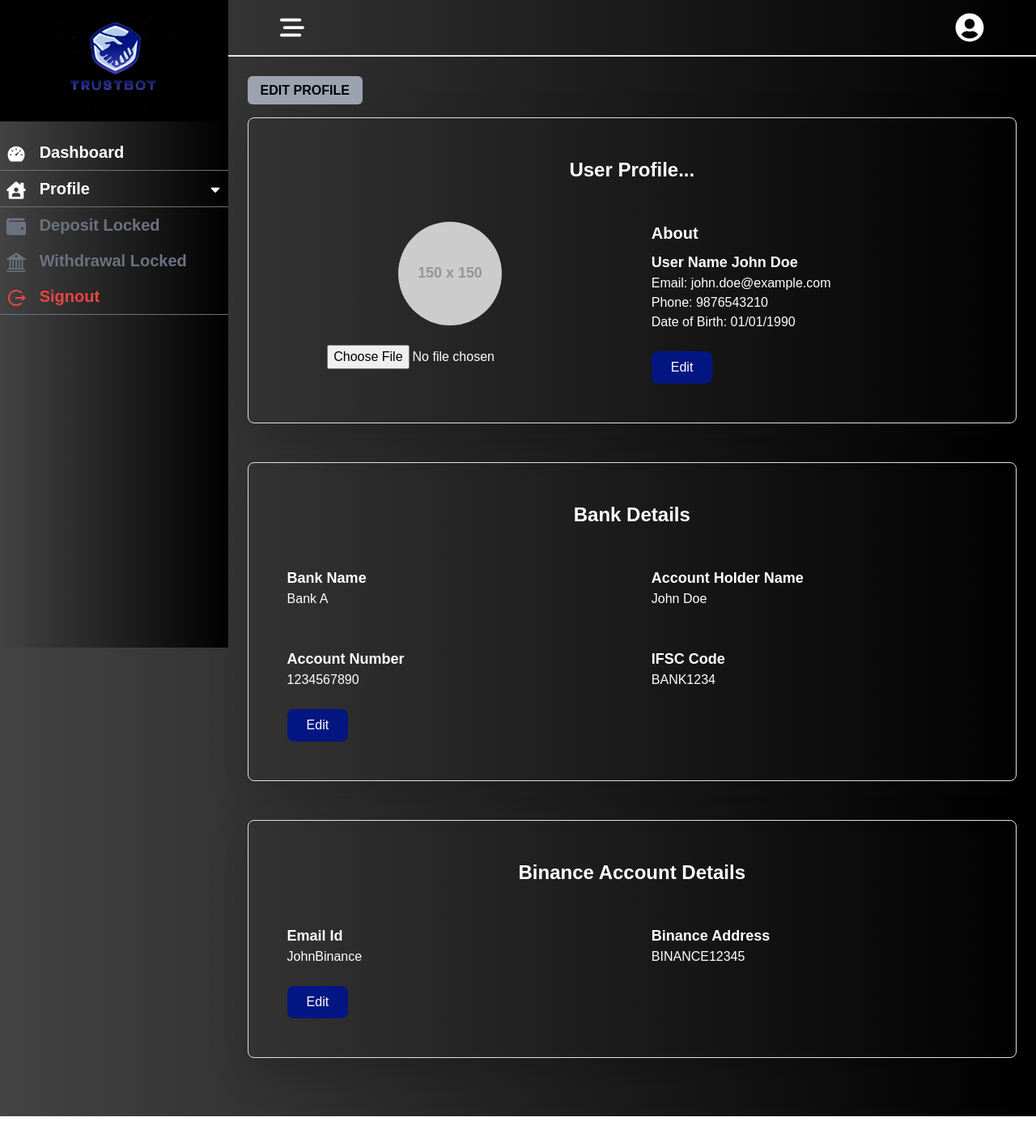
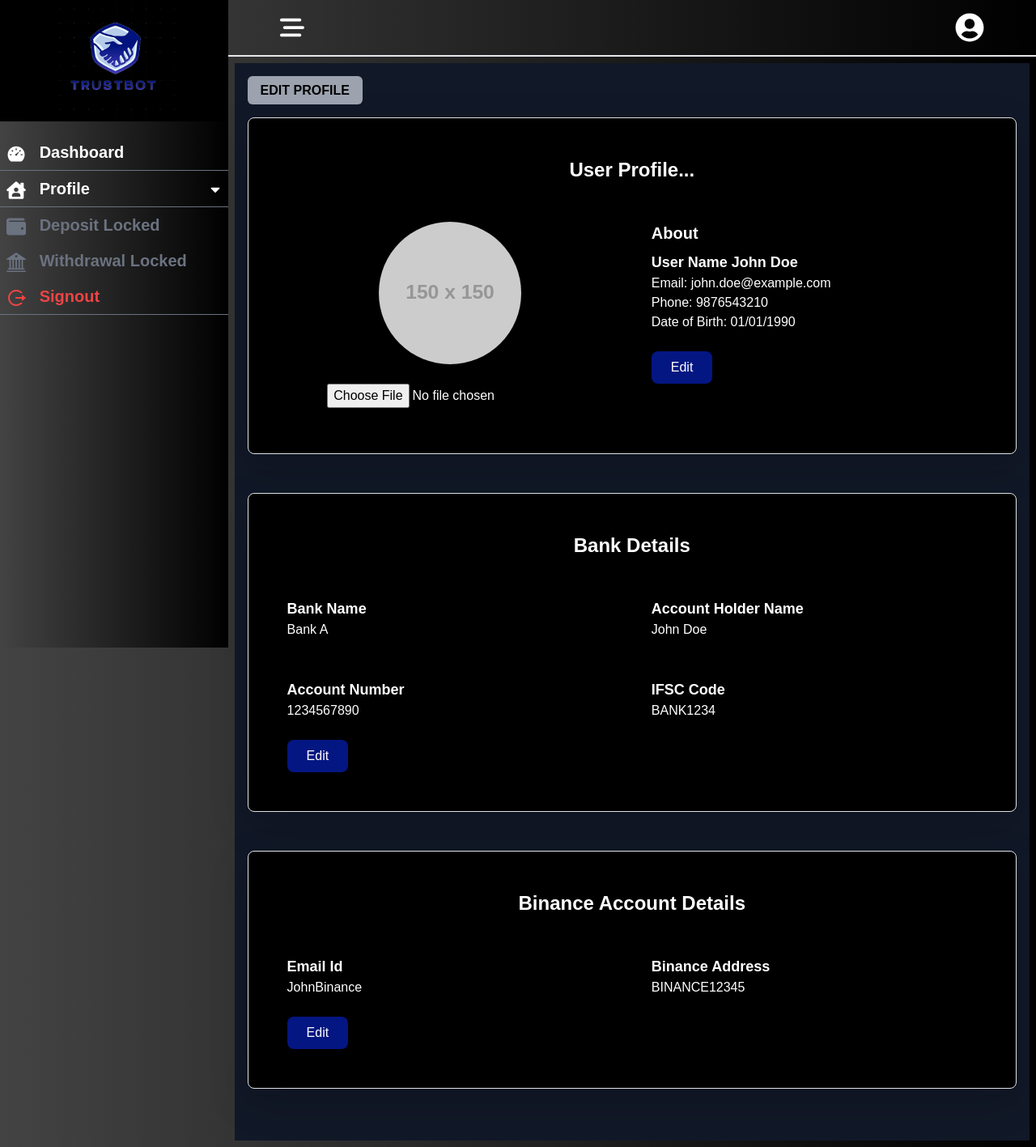
Before and after one commit to shashank8112357010/vishnu-investment, a React (Vite) app: page /dashboard/editprofile in a window 1280 px wide. Shown: the whole page at 81% size. Before the commit the page ends 1379 px from the top, so only its background shows below. Built offline with nearby package versions, Linux system fonts and the light colour scheme; no server answers; sample sign-in values are in the browser's storage.

Commit message:
change client Ui

```diff
--- a/src/components/dashboardComponents/ChangePassword.jsx
+++ b/src/components/dashboardComponents/ChangePassword.jsx
@@ -40,7 +40,7 @@ const ChangePassword = () => {
   };
 
   return (
-    <div className='p-3'>
+    <div className='p-3 bg-gray-900'>
       <h1 className="px-3 py-2 mb-3 bg-gray-400 inline-block rounded-md  text-black font-bold uppercase">
           Change Password
         </h1>
--- a/src/components/dashboardComponents/DepositHistory.jsx
+++ b/src/components/dashboardComponents/DepositHistory.jsx
@@ -35,11 +35,11 @@ const DepositHistory = () => {
             <p className="text-red-500">{error}</p>
           </div>
         ) : depositHistory.length > 0 ? (
-          <div className="w-full max-w-7xl bg-gray-800 border border-gray-700 rounded-lg p-6 shadow-lg">
+          <div className="w-full max-w-7xl bg-black border border-gray-700 rounded-lg p-6 shadow-lg">
             <div className="overflow-x-auto">
               <table className="w-full table-auto">
                 <thead className="bg-gray-800 text-white">
-                  <tr className="bg-gray-700 text-white">
+                  <tr className="bg-[#333] text-white">
                     {["ID", "Date", "Amount", "Status"].map((item, index) => (
                       <th
                         key={index}
@@ -55,9 +55,9 @@ const DepositHistory = () => {
                     <tr
                       key={index}
                       // className=""
-                      className={"text-white hover:bg-gray-700 transition"}
+                      className={"text-white hover:bg-[#444] border-t transition"}
                     >
-                      <td className="py-3 px-4 text-sm text-white-700">
+                      <td className="py-2 px-4 text-sm text-white-700">
                         {item?.transactionId || "N/A"}
                       </td>
                       <td className="p-4">
--- a/src/components/dashboardComponents/Editprofile.jsx
+++ b/src/components/dashboardComponents/Editprofile.jsx
@@ -127,12 +127,12 @@ const EditProfile = () => {
   };
 
   return (
-    <div className="p-3">
+    <div className="p-3 bg-gray-900">
       <h1 className="px-3 py-2 mb-3 bg-gray-400 inline-block rounded-md  text-black font-bold uppercase">
           Edit Profile
         </h1>
       {/* Profile Section */}
-      <div className="w-full mx-auto border rounded-lg shadow-lg p-5 profile-section fade-in">
+      <div className="w-full mx-auto border rounded-lg shadow-lg p-5 profile-section bg-black fade-in">
         <h2 className="text-2xl font-bold mb-5 text-center">User Profile...</h2>
         <div className="grid grid-cols-1 md:grid-cols-2 gap-5">
           {/* Profile Image */}
@@ -140,7 +140,7 @@ const EditProfile = () => {
             <img
               src={profileData.profilePic || "https://via.placeholder.com/150"}
               alt="Profile"
-              className="rounded-full h-32 w-32 object-cover mb-4"
+              className="rounded-full h-44 w-44 object-cover mb-4"
             />
             <input
               type="file"
@@ -184,7 +184,7 @@ const EditProfile = () => {
 
       {/* Edit Profile Form */}
       {isEditingProfile && (
-        <div className="w-full mx-auto border rounded-lg shadow-lg p-3 md:p-5  mt-5 personal-details-section fade-in">
+        <div className="w-full mx-auto border rounded-lg shadow-lg p-3 md:p-5 bg-black  mt-5 personal-details-section fade-in">
           <h2 className="text-2xl font-bold mb-5 text-center">
             Edit Personal Details
           </h2>
@@ -265,7 +265,7 @@ const EditProfile = () => {
 
 
 {/* Bank Details Section */}
-      <div className="w-full mx-auto border rounded-lg shadow-lg p-5 mt-5 bank-details-section fade-in">
+      <div className="w-full mx-auto border rounded-lg shadow-lg p-5 mt-5 bank-details-section bg-black fade-in">
         <h2 className="text-2xl font-bold mb-5 text-center">Bank Details</h2>
         <div className="grid grid-cols-1 md:grid-cols-2 gap-5">
           <div>
@@ -300,7 +300,7 @@ const EditProfile = () => {
 
       {/* Edit Bank Details Form */}
       {isEditingBank && (
-        <div className="w-full mx-auto border rounded-lg shadow-lg p-3 md:p-5 mt-5 bank-details-section fade-in">
+        <div className="w-full mx-auto border rounded-lg shadow-lg p-3 md:p-5 mt-5 bank-details-section bg-black fade-in">
           <h2 className="text-2xl font-bold mb-5 text-center">
             Edit Bank Details
           </h2>
@@ -375,7 +375,7 @@ const EditProfile = () => {
       )}
 
       {/* Binance Account Section */}
-      <div className="w-full mx-auto border rounded-lg shadow-lg p-5 my-5 binance-details-section fade-in">
+      <div className="w-full mx-auto border rounded-lg shadow-lg p-5 my-5 binance-details-section bg-black fade-in">
         <h2 className="text-2xl font-bold mb-5 text-center">
           Binance Account Details
         </h2>
@@ -402,7 +402,7 @@ const EditProfile = () => {
 
       {/* Edit Binance Details Form */}
       {isEditingBinance && (
-        <div className="w-full mx-auto border rounded-lg shadow-lg p-3 md:p-5 mt-5 binance-details-section fade-in">
+        <div className="w-full mx-auto border rounded-lg shadow-lg p-3 md:p-5 mt-5 binance-details-section bg-black fade-in">
           <h2 className="text-2xl font-bold mb-5 text-center">
             Edit Binance Details
           </h2>
--- a/src/components/dashboardComponents/WithdrawalHistory.jsx
+++ b/src/components/dashboardComponents/WithdrawalHistory.jsx
@@ -143,7 +143,7 @@ const WithdrawalHistory = () => {
                 </tr>
               ) : filteredData && filteredData.length > 0 ? (
                 filteredData.map((item, index) => (
-                  <tr key={item._id} className="hover:bg-[#111] transition">
+                  <tr key={item._id} className="hover:bg-[#444] border-b transition">
                     <td className="p-4">{index + 1}</td>
                     <td className="p-4">{item.withdrawalMethod}</td>
                     <td className="p-4">{item.amount}</td>
```
